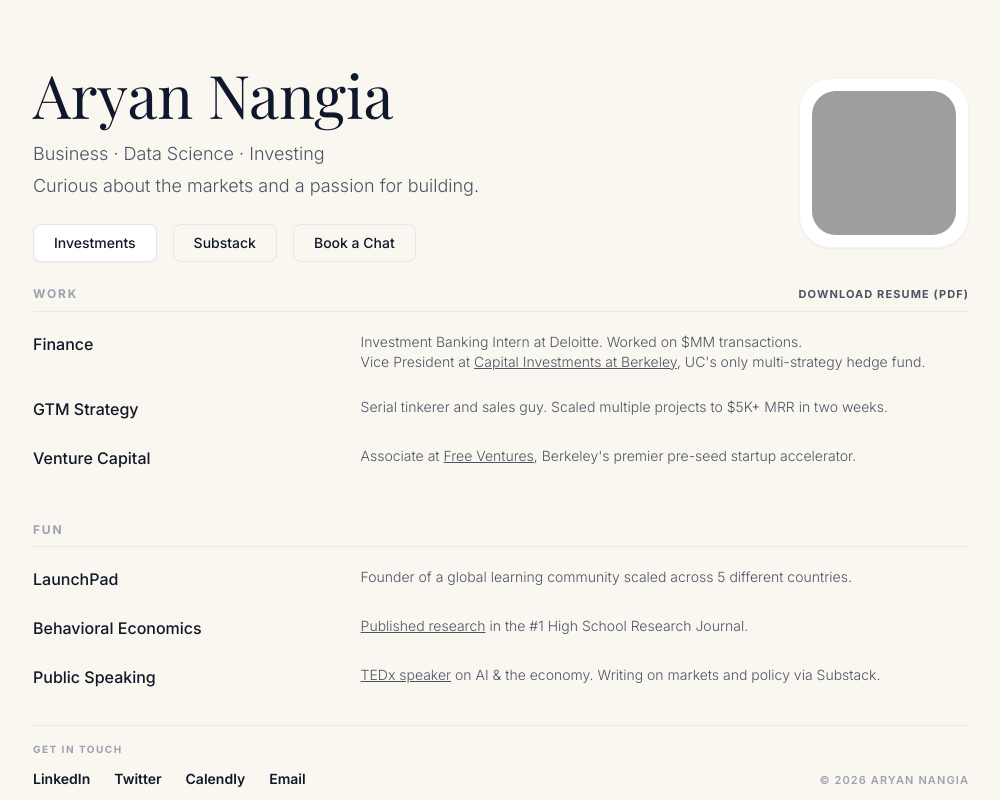
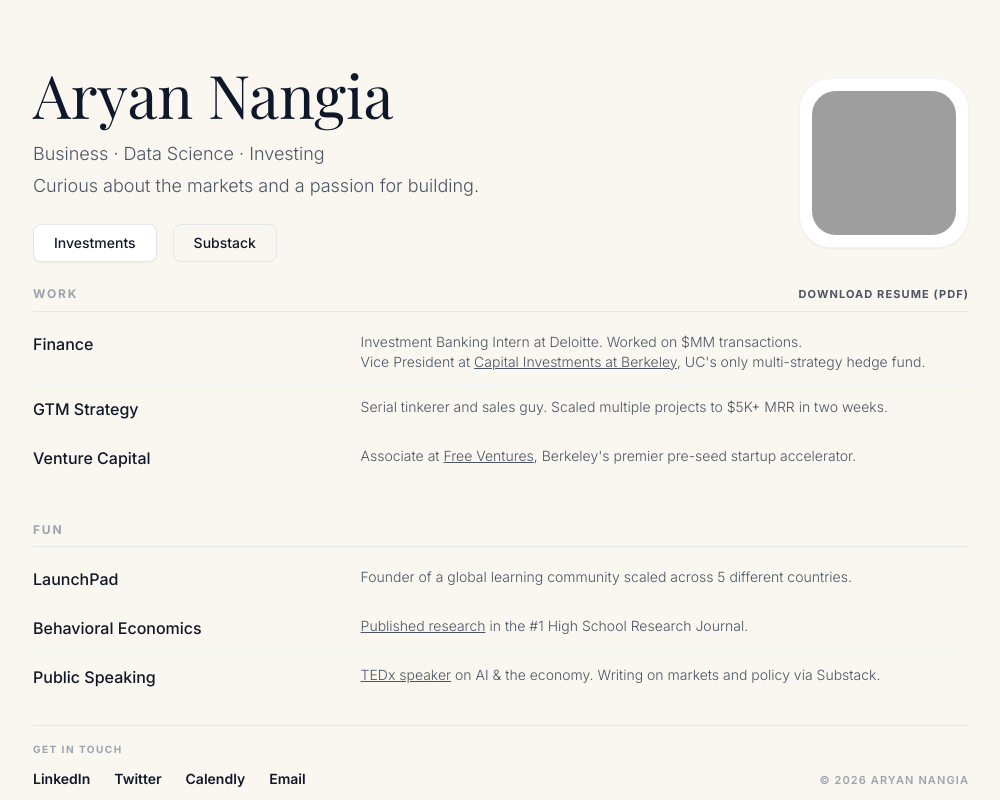
Before and after one commit to AryanNangia07/personal-website, a plain HTML site: page index.html in a window 1280 px wide. Shown: the whole page, without its empty margins (139-1139 px from the left). Drawn offline with nearby package versions, Linux system fonts and the light colour scheme; grey boxes are pictures that could not be loaded.

Commit message:
Remove Book a Chat homepage button

```diff
--- a/index.html
+++ b/index.html
@@ -57,9 +57,6 @@
             </a>
             <a href="https://substack.com/@anangia" class="px-3 py-1.5 md:px-5 md:py-2 bg-transparent border border-gray-200 rounded-md md:rounded-lg text-[10px] md:text-sm font-medium hover:bg-white transition-colors">
               Substack
-            </a>
-            <a href="https://calendly.com/aryan-nangia-berkeley/30min" class="px-3 py-1.5 md:px-5 md:py-2 bg-transparent border border-gray-200 rounded-md md:rounded-lg text-[10px] md:text-sm font-medium hover:bg-white transition-colors">
-              Book a Chat
             </a>
           </div>
         </div>
```
